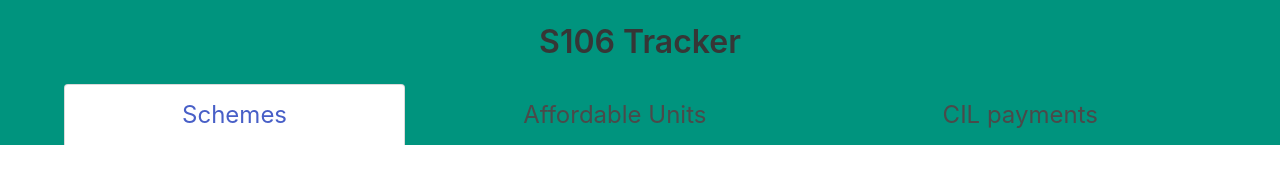
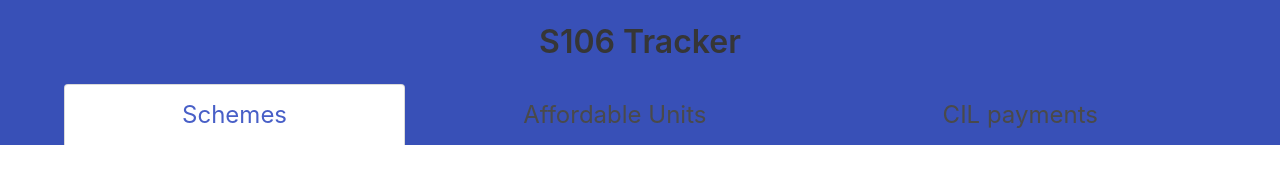
Before and after one commit to aglasspool/s106tracker, a plain HTML site: page index.html in a window 1280 px wide. Shown: the top 191 px of the page. Drawn offline with nearby package versions, Linux system fonts and the light colour scheme.

Commit message:
Update index.html

```diff
--- a/index.html
+++ b/index.html
@@ -24,7 +24,7 @@
   </head>
 
   <body>
-    <section class="hero has-background-primary-dark is-small">
+    <section class="hero has-background-link-dark is-small">
 <div class="hero-body">
   <div class="container has-text-centered">
       <h1 class="title">
```
